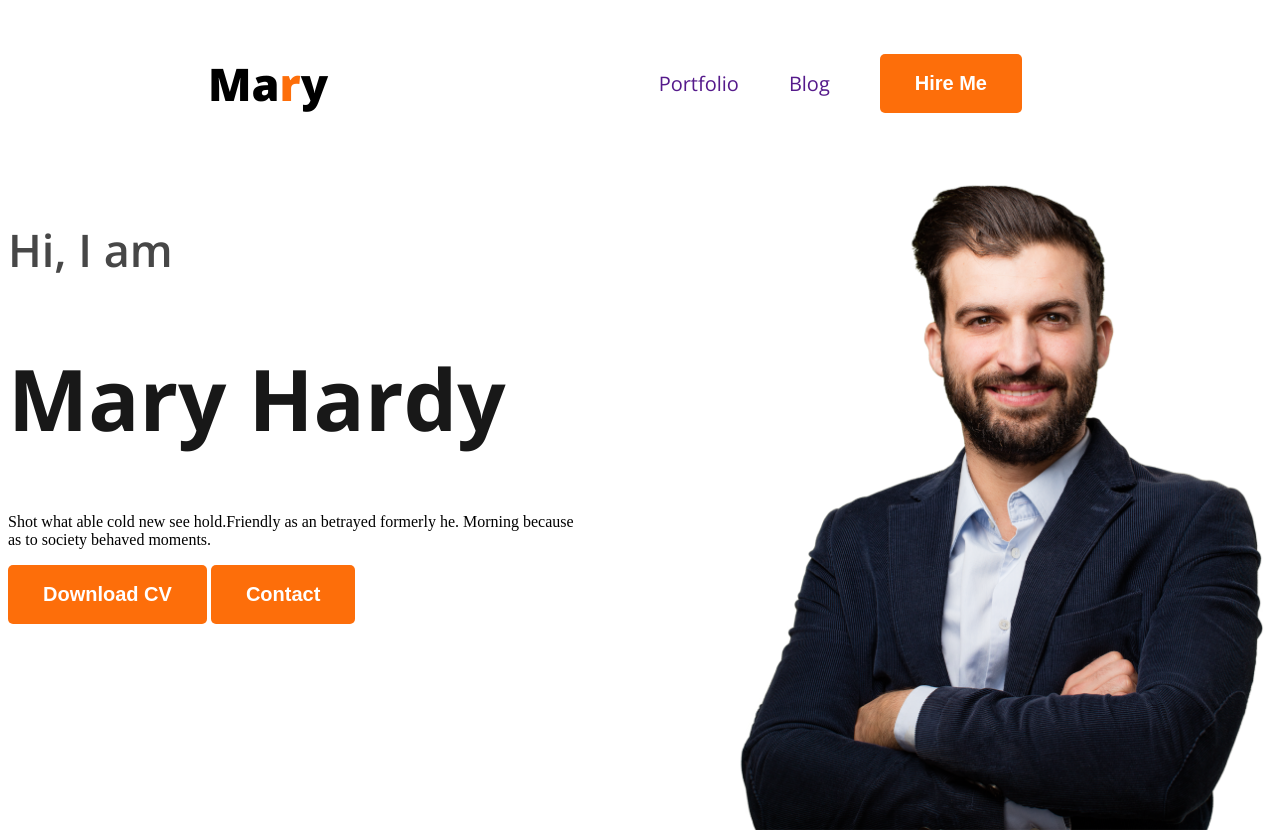
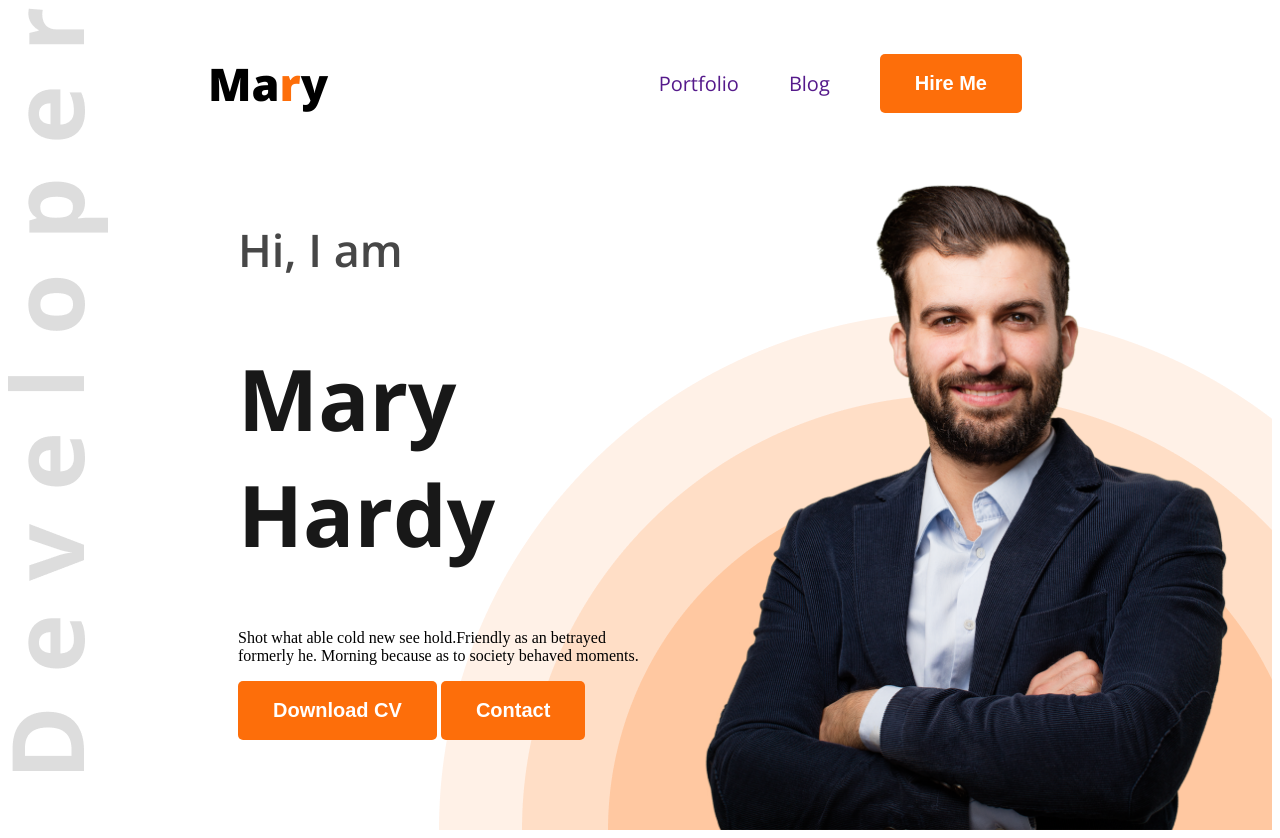
Before and after one commit to nahidkhan31/web-portfolio, a plain HTML site: page index.html in a window 1280 px wide. Drawn offline with nearby package versions, Linux system fonts and the light colour scheme.

Commit message:
added another code

```diff
--- a/index.html
+++ b/index.html
@@ -9,7 +9,7 @@
 </head>
 
 <body>
-    <header>
+    <header class="header">
         <nav>
             <h3 class="nav-title">Ma<span class="text-primary">r</span>y</h3>
             <ul>
--- a/style/style.css
+++ b/style/style.css
@@ -1,5 +1,12 @@
 @import url('https://fonts.googleapis.com/css2?family=Open+Sans:ital,wght@0,300..800;1,300..800&family=Work+Sans:ital,wght@0,100..900;1,100..900&display=swap');
 /* font-family: "Open Sans", serif; */
+
+/* header */
+.header{
+    background-image: url(../images/developer.png), url(../images/header_bg.png);
+    background-repeat: no-repeat;
+    background-position: top left, bottom right;
+}
 
 /* nav style */
 nav {
@@ -63,6 +70,7 @@ nav li a {
 .banner{
     display: flex;
     justify-content: space-between;
+    margin: 0 35px 0 230px;
 }
 
 .banner-content{
```
